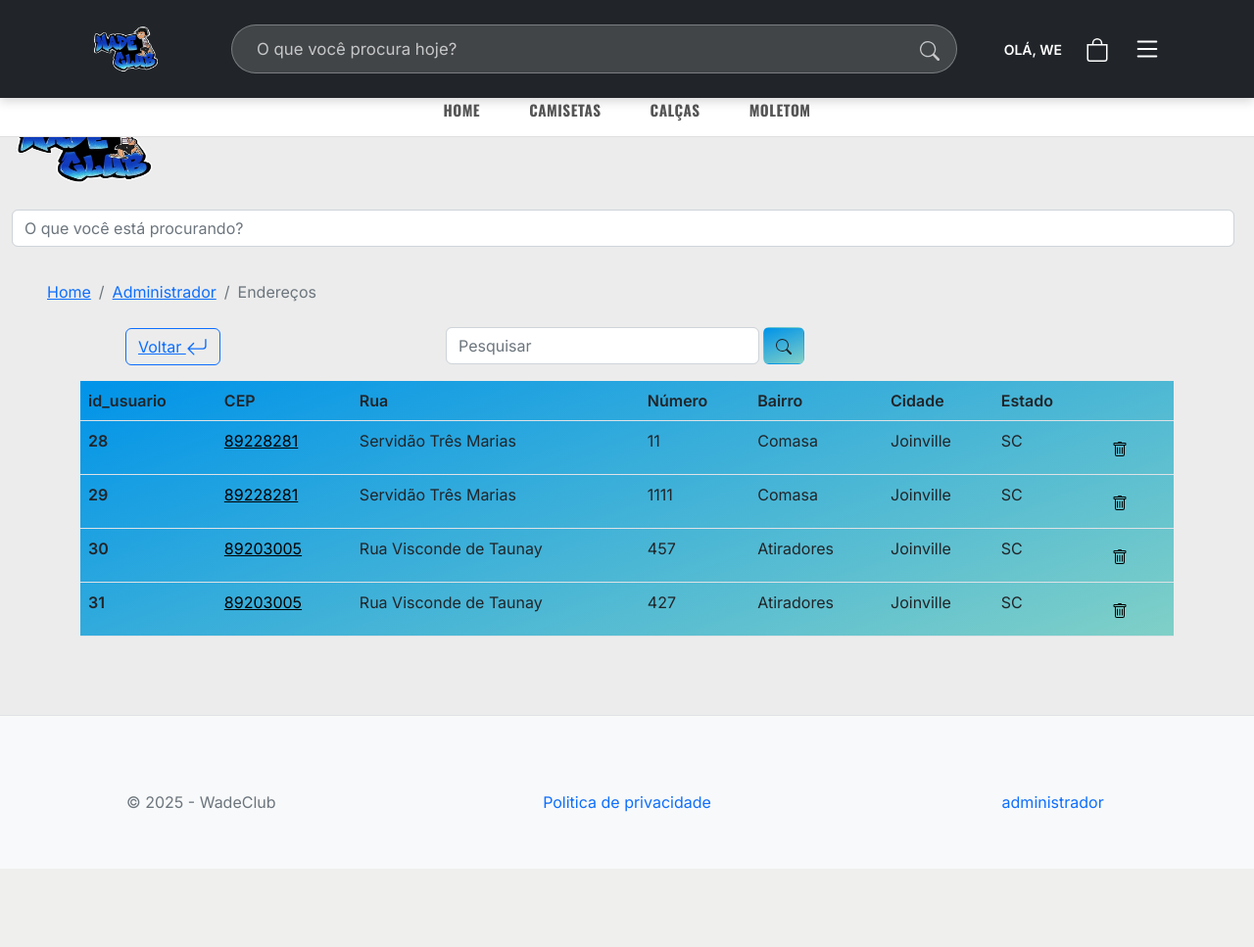
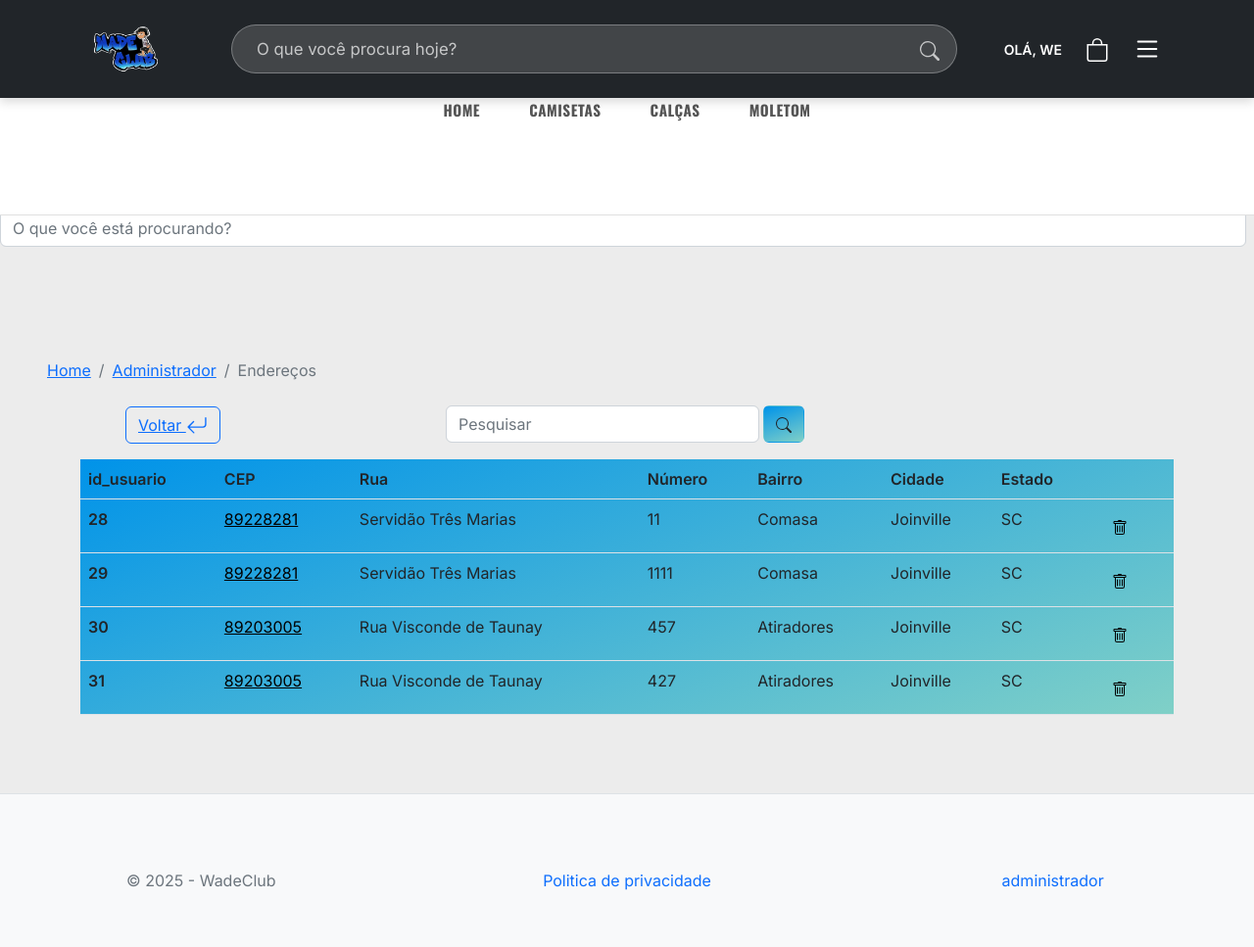
Before and after one commit to Wellerson-M/WadeClub, a PHP site: page /adm_enderecos.php in a window 1280 px wide. Shown: the whole page at 98% size. Before the commit the page ends 829 px from the top, so only its background shows below. Run offline with PHP 8.4, Linux system fonts and the light colour scheme; a user stored in the database is signed in; data comes from the database, SQL or seed files in the repository.

Commit message:
Espaçamento: adicionado padding-top: 80px ao main para distanciar do nav-secondary.

```diff
--- a/Components/nav.php
+++ b/Components/nav.php
@@ -360,14 +360,20 @@
     </nav>
 
     <!-- NAVBAR SECUNDÁRIO -->
-    <div class="nav-secondary" id="navSecundaria" style="margin-bottom: 80px;">
-        <ul class="nav justify-content-center flex-nowrap" style="min-width: 100%;">
+    <div class="nav-secondary" id="navSecundaria">
+        <ul class="nav justify-content-center flex-nowrap" style="min-width: 100%; margin-bottom: 80px;">
             <li class="nav-item"><a class="nav-link nav-link-street" href="index.php">HOME</a></li>
             <li class="nav-item"><a class="nav-link nav-link-street" href="categoria.php?cat=camiseta">CAMISETAS</a></li>
             <li class="nav-item"><a class="nav-link nav-link-street" href="categoria.php?cat=calcas">CALÇAS</a></li>
             <li class="nav-item"><a class="nav-link nav-link-street" href="categoria.php?cat=moletom">MOLETOM</a></li>
         </ul>
     </div>
+
+    <style>
+        main {
+            padding-top: 80px;
+        }
+    </style>
 
     <!-- OFFCANVAS (Menu Lateral) -->
     <div class="offcanvas offcanvas-end offcanvas-street" tabindex="-1" id="offcanvasRight">
--- a/adm_enderecos.php
+++ b/adm_enderecos.php
@@ -27,7 +27,6 @@
 
 <body><?php include "Components/nav.php"; ?>
 
-<div class="container-fluid">
             <div class="d-none d-md-block">
                 <a href="index.php"> <img class="pt-2" src="img/logo.png" width="150" height="120"></a>
             </div>
--- a/adm_informacoes.php
+++ b/adm_informacoes.php
@@ -26,7 +26,6 @@
 
 <body><?php include "Components/nav.php"; ?>
 
-<div class="container-fluid">
             <div class="d-none d-md-block">
                 <a href="index.php"> <img class="pt-2" src="img/logo.png" width="150" height="120"></a>
             </div>
```
